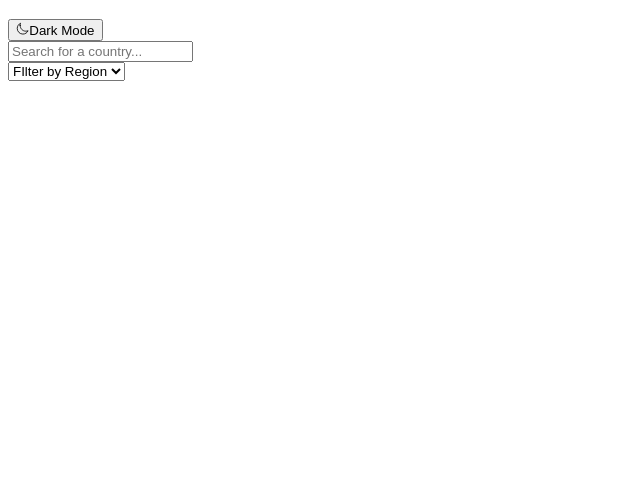
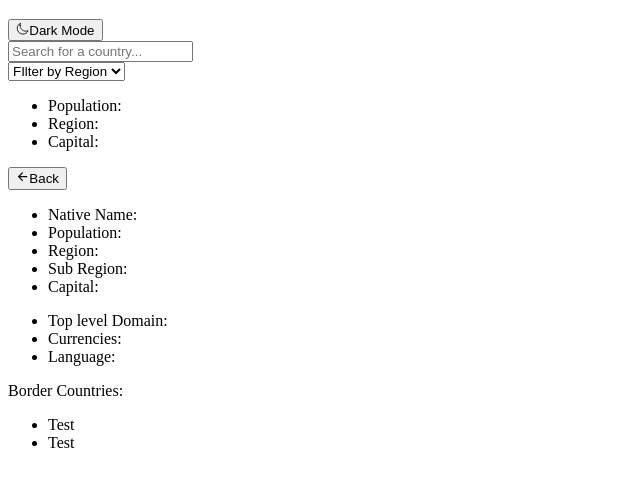
Before and after one commit to SaeM843/REST-Countries-API, a plain HTML site: page index.html in a window 1280 px wide. Shown: the part 61-548 px from the top of the page, without its empty margins (0-640 px from the left). Drawn offline with nearby package versions, Linux system fonts and the light colour scheme.

Commit message:
added a html outline

```diff
--- a/index.html
+++ b/index.html
@@ -26,6 +26,7 @@
     </header>
 
     <main class="search">
+      <div class="search__options">
         <form>
           <input
             class="search__input"
@@ -35,13 +36,68 @@
         </form>
 
         <select class="search__regions" name="regions">
-        <option value="placeholder" disabled selected>FIlter by Region</option>
+          <option value="placeholder" disabled selected>
+            FIlter by Region
+          </option>
           <option value="africa">Africa</option>
           <option value="america">America</option>
           <option value="asia">Asia</option>
           <option value="europe">Europe</option>
           <option value="oceania">Oceania</option>
         </select>
+      </div>
+
+      <div class="search__results--cards">
+        <div class="flag-img"></div>
+        <div class="country-info">
+          <span class="country-name"></span>
+          <ul class="country-properies">
+            <li class="property-box">
+              Population:<span class="property"></span>
+            </li>
+            <li class="property-box">Region: <span class="property"></span></li>
+            <li class="property-box">
+              Capital: <span class="property"></span>
+            </li>
+          </ul>
+        </div>
+      </div>
     </main>
+
+    <section class="details">
+      <div class="details__box--left">
+        <button class="details__btn--back">
+          <ion-icon name="arrow-back-outline"></ion-icon>Back
+        </button>
+        <div class="details__img--flag"></div>
+      </div>
+
+      <div class="details__box--right">
+        <span class="details-country-name"></span>
+        <div class="details__properties">
+          <ul class="each-details">
+            <li>Native Name:<span class="detail-info"></span></li>
+            <li>Population: <span class="detail-info"></span></li>
+            <li>Region: <span class="detail-info"></span></li>
+            <li>Sub Region:<span class="detail-info"></span></li>
+            <li>Capital: <span class="detail-info"></span></li>
+          </ul>
+
+          <ul class="each-details">
+            <li>Top level Domain:<span class="detail-info"></span></li>
+            <li>Currencies:<span class="detail-info"></span></li>
+            <li>Language:<span class="detail-info"></span></li>
+          </ul>
+        </div>
+
+        <div class="details__border">
+          <span class="neighbour-name">Border Countries: </span>
+          <ul>
+            <li class="neighbour">Test</li>
+            <li class="neighbour">Test</li>
+          </ul>
+        </div>
+      </div>
+    </section>
   </body>
 </html>
```
Lines whose indentation alone changed are shown as unchanged.
